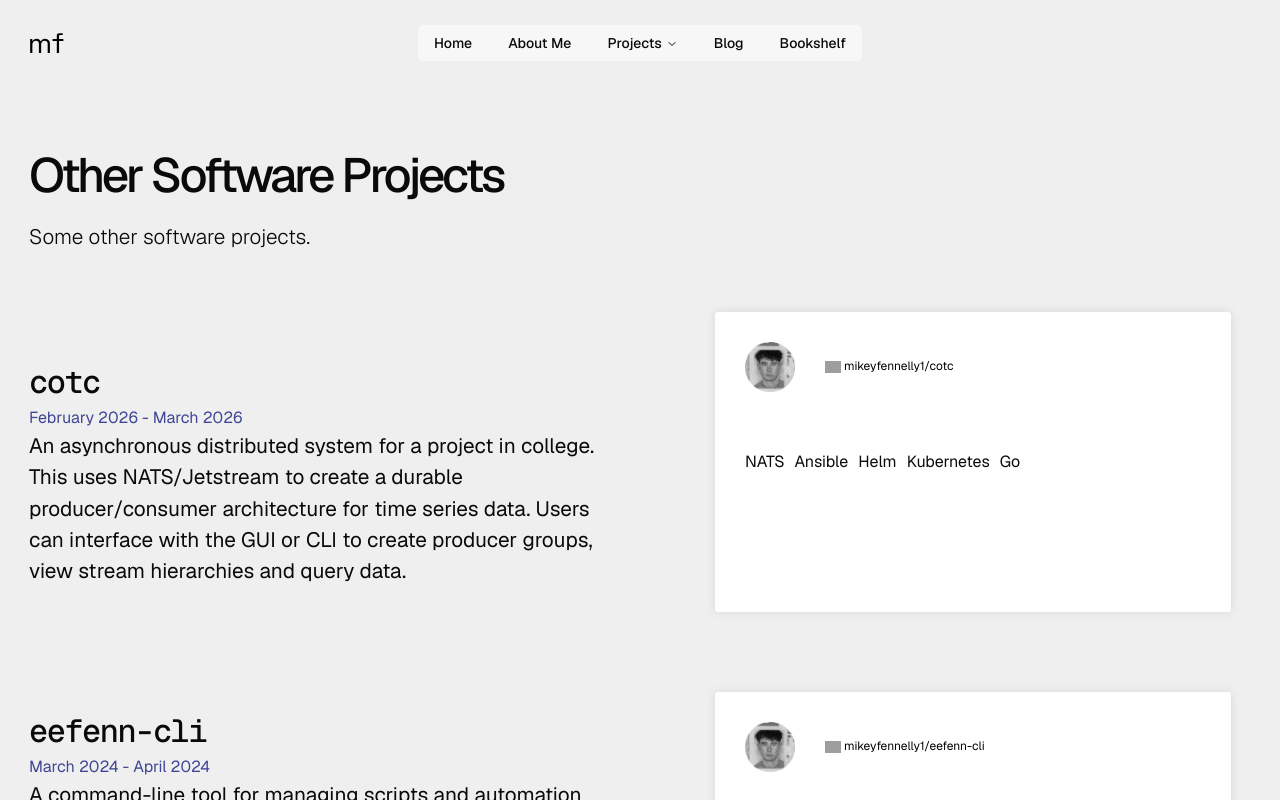
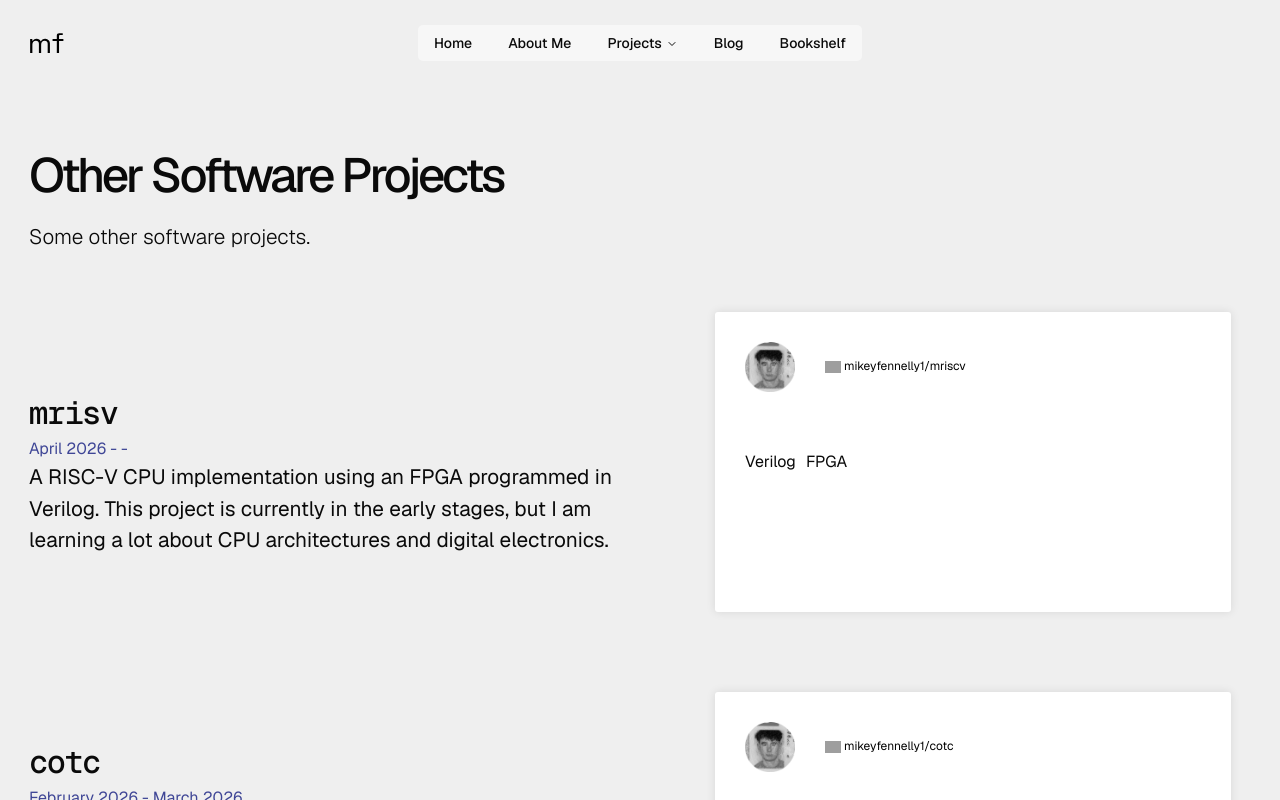
Before and after one commit to mikeyfennelly1/mfennelly.dev, a Next.js app: page /other-software-projects in a window 1280 px wide. Shown: the top 800 px of the page. Built offline with nearby package versions, Linux system fonts and the light colour scheme; grey boxes are pictures that could not be loaded.

Commit message:
feat: add mriscv project

```diff
--- a/src/app/other-software-projects/page.tsx
+++ b/src/app/other-software-projects/page.tsx
@@ -13,6 +13,20 @@ interface OtherSoftwareProjectsInterface {
 }
 
 const OtherSoftwareProjects: SoftwareProjectInterface[] = [
+    {
+        project: {
+            projectName: "mrisv",
+            projectBrief: "A RISC-V CPU implementation using an FPGA programmed in Verilog. This project is currently in the early stages, but I am learning a lot about CPU architectures and digital electronics.",
+            technologies: ["Verilog", "FPGA"],
+            startDate: "April 2026",
+            endDate: "-"
+        },
+        repo: {
+            repoName: "mriscv",
+            description: "A Verilog description for a RISC-V CPU on a XLINX FPGA.",
+            repoURL: "https://github.com/mikeyfennelly1/mriscv"
+        }
+    },
     {
         project: {
             projectName: "cotc",
```
